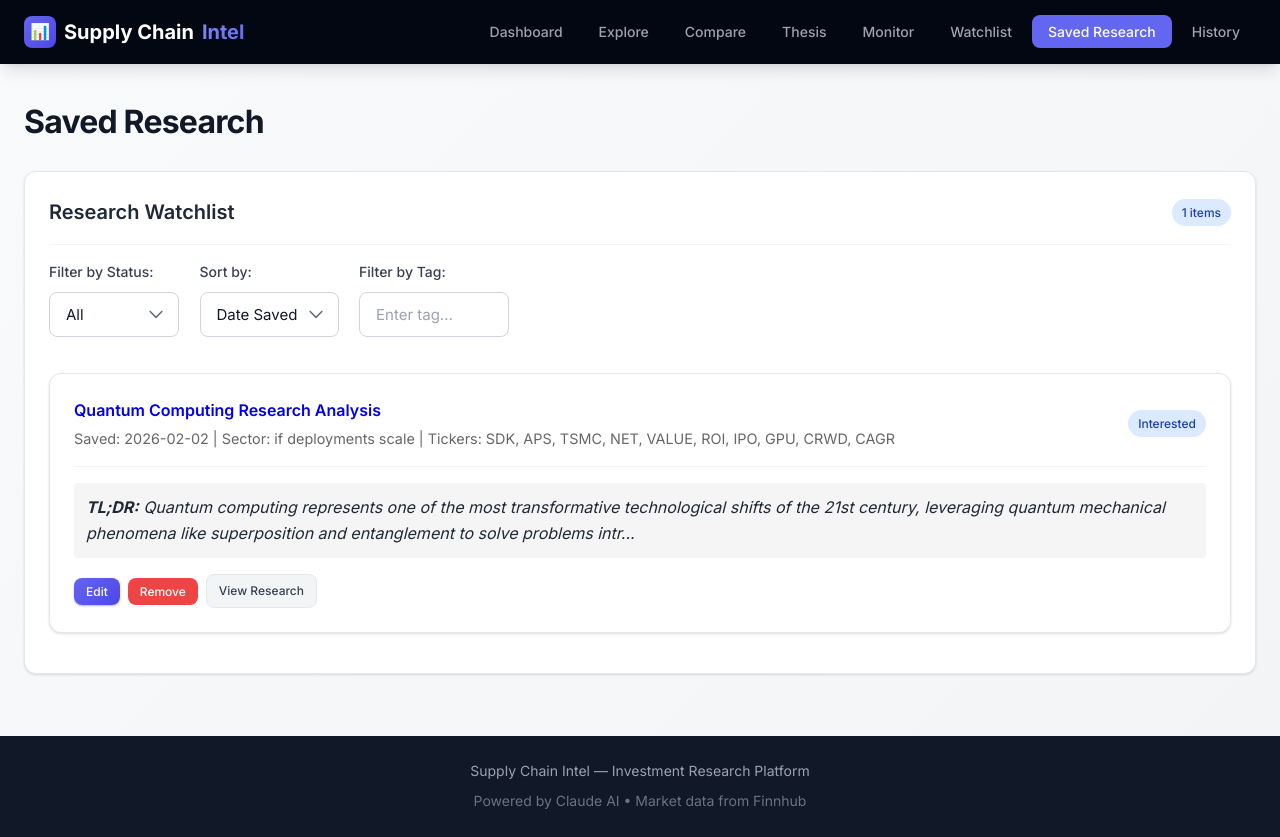
After one commit to guymacmini/supply-chain-intel, a Flask app: page /saved-research in a window 1280 px wide. The commit adds this page. Run offline with Flask 3, Linux system fonts and the light colour scheme.

Commit message:
feat(watchlist): implement saved research feature with full CRUD interface
- Add saved_research.html template with filtering, sorting, and editing
- Add 'Save to Watchlist' button to research document view
- Integrate with existing SavedResearchStore and SavedResearch model
- Support status tracking (interested/tracking/passed), ratings, notes, tags
- Auto-extract tickers, sector, and TLDR from research content
- Add navigation link and full API integration
- All CRUD operations tested and working on port 5001

```diff
--- a/data/watchlist.json
+++ b/data/watchlist.json
@@ -488,5 +488,5 @@
       "source_research": null
     }
   ],
-  "last_updated": "2026-02-02T14:15:22.674438"
+  "last_updated": "2026-02-02T19:12:04.313430"
 }
--- a/src/web/app.py
+++ b/src/web/app.py
@@ -12,7 +12,8 @@ sys.path.insert(0, str(Path(__file__).parent.parent.parent))
 
 from src.agents import ExploreAgent, HypothesisAgent, MonitorAgent
 from src.utils import WatchlistManager, MarkdownGenerator, ConfigLoader, PDFExporter, ResearchComparator
-from src.models import WatchlistEntity
+from src.utils.saved_research_store import SavedResearchStore
+from src.models import WatchlistEntity, SavedResearch, SavedResearchStatus
 
 app = Flask(__name__,
             template_folder=str(Path(__file__).parent / 'templates'),
@@ -24,6 +25,7 @@ watchlist_manager = WatchlistManager(data_dir=DATA_DIR)
 markdown_generator = MarkdownGenerator(output_dir=DATA_DIR)
 config_loader = ConfigLoader()
 research_comparator = ResearchComparator(data_dir=DATA_DIR)
+saved_research_store = SavedResearchStore(data_dir=DATA_DIR)
 
 
 @app.route('/')
@@ -447,6 +449,123 @@ def api_remove_from_watchlist(ticker):
 
 
 # ============================================================================
+# SAVED RESEARCH ROUTES
+# ============================================================================
+
+@app.route('/saved-research')
+def saved_research_page():
+    """Saved research management page."""
+    saved_items = saved_research_store.get_all()
+
+    # Sort by date (newest first) by default
+    saved_items.sort(key=lambda x: x.saved_date, reverse=True)
+
+    return render_template('saved_research.html', saved_items=saved_items)
+
+
+@app.route('/api/saved-research', methods=['GET'])
+def api_get_saved_research():
+    """Get all saved research items."""
+    saved_items = saved_research_store.get_all()
+    return jsonify([item.to_dict() for item in saved_items])
+
+
+@app.route('/api/saved-research', methods=['POST'])
+def api_save_research():
+    """Save a research document."""
+    data = request.get_json()
+    filename = data.get('filename', '')
+    title = data.get('title', '')
+    status = data.get('status', 'interested')
+    notes = data.get('notes', '')
+    rating = data.get('rating')
+    tags = data.get('tags', [])
+
+    if not filename:
+        return jsonify({'error': 'Filename is required'}), 400
+
+    try:
+        # Extract additional metadata from research file
+        research_path = DATA_DIR / 'research' / filename
+        if research_path.exists():
+            with open(research_path, 'r') as f:
+                content = f.read()
+
+            # Extract tickers, sector, and TLDR from content
+            import re
+
+            # Find tickers (simple pattern for now)
+            tickers = re.findall(r'\b[A-Z]{2,5}\b', content)
+            tickers = list(set(tickers))[:10]  # Limit to 10 unique tickers
+
+            # Try to find sector information
+            sector_patterns = [
+                r'sector[:\s]+([^\n,.]+)',
+                r'industry[:\s]+([^\n,.]+)',
+            ]
+            sector = None
+            for pattern in sector_patterns:
+                match = re.search(pattern, content, re.IGNORECASE)
+                if match:
+                    sector = match.group(1).strip()
+                    break
+
+            # Extract TLDR if available
+            tldr_match = re.search(r'## (?:TLDR|TL;DR|Executive Summary)[:\s]*\n(.*?)(?=\n##|\nz|$)',
+                                 content, re.DOTALL | re.IGNORECASE)
+            tldr = tldr_match.group(1).strip()[:200] + '...' if tldr_match else None
+
+        saved_item = SavedResearch(
+            filename=filename,
+            title=title or filename.replace('.md', '').replace('_', ' '),
+            status=SavedResearchStatus(status),
+            saved_date=datetime.now().strftime('%Y-%m-%d %H:%M:%S'),
+            notes=notes,
+            tags=tags if isinstance(tags, list) else [tags] if tags else [],
+            rating=int(rating) if rating and str(rating).isdigit() else None,
+            sector=sector,
+            tickers=tickers,
+            tldr=tldr
+        )
+
+        if saved_research_store.add(saved_item):
+            return jsonify({'success': True, 'message': f'Saved research: {title}'})
+        else:
+            return jsonify({'success': False, 'message': f'Research already saved'})
+
+    except Exception as e:
+        return jsonify({'error': str(e)}), 500
+
+
+@app.route('/api/saved-research/<filename>', methods=['PUT'])
+def api_update_saved_research(filename):
+    """Update saved research item."""
+    data = request.get_json()
+    updates = {
+        k: v for k, v in data.items()
+        if k in ['status', 'notes', 'rating', 'tags']
+    }
+
+    # Convert status string to enum if needed
+    if 'status' in updates:
+        updates['status'] = updates['status']
+
+    if saved_research_store.update(filename, updates):
+        return jsonify({'success': True, 'message': 'Updated successfully'})
+    else:
+        return jsonify({'success': False, 'message': 'Research item not found'})
+
+
+@app.route('/api/saved-research/<filename>', methods=['DELETE'])
+def api_remove_saved_research(filename):
+    """Remove saved research item."""
+    if saved_research_store.remove(filename):
+        return jsonify({'success': True, 'message': 'Removed from saved research'})
+    else:
+        return jsonify({'success': False, 'message': 'Research item not found'})
+
+
+# ============================================================================
 # HISTORY ROUTES
 # ============================================================================
 
--- a/src/web/templates/base.html
+++ b/src/web/templates/base.html
@@ -784,6 +784,7 @@
                 <li><a href="/thesis" {% if '/thesis' in request.path %}class="active"{% endif %}>Thesis</a></li>
                 <li><a href="/monitor" {% if '/monitor' in request.path or '/digest' in request.path %}class="active"{% endif %}>Monitor</a></li>
                 <li><a href="/watchlist" {% if '/watchlist' in request.path %}class="active"{% endif %}>Watchlist</a></li>
+                <li><a href="/saved-research" {% if '/saved-research' in request.path %}class="active"{% endif %}>Saved Research</a></li>
                 <li><a href="/history" {% if '/history' in request.path %}class="active"{% endif %}>History</a></li>
             </ul>
         </div>
--- /dev/null
+++ b/src/web/templates/saved_research.html
@@ -0,0 +1,407 @@
+{% extends "base.html" %}
+
+{% block title %}Saved Research - Supply Chain Intel{% endblock %}
+
+{% block content %}
+<h1>Saved Research</h1>
+
+<div class="card">
+    <div class="card-header">
+        <h2>Research Watchlist</h2>
+        <span class="badge badge-info">{{ saved_items|length }} items</span>
+    </div>
+
+    <div style="margin-bottom: 1rem;">
+        <div class="form-group" style="display: inline-block; margin-right: 1rem;">
+            <label for="status-filter">Filter by Status:</label>
+            <select id="status-filter" onchange="filterResearch()">
+                <option value="">All</option>
+                <option value="interested">Interested</option>
+                <option value="tracking">Tracking</option>
+                <option value="passed">Passed</option>
+            </select>
+        </div>
+
+        <div class="form-group" style="display: inline-block; margin-right: 1rem;">
+            <label for="sort-by">Sort by:</label>
+            <select id="sort-by" onchange="sortResearch()">
+                <option value="saved_date">Date Saved</option>
+                <option value="rating">Rating</option>
+                <option value="title">Title</option>
+                <option value="sector">Sector</option>
+            </select>
+        </div>
+
+        <div class="form-group" style="display: inline-block;">
+            <label for="tag-filter">Filter by Tag:</label>
+            <input type="text" id="tag-filter" placeholder="Enter tag..." onkeyup="filterByTag()" style="width: 150px;">
+        </div>
+    </div>
+
+    {% if saved_items %}
+    <div id="research-list">
+        {% for item in saved_items %}
+        <div class="research-item card" style="margin-bottom: 1rem;"
+             data-status="{{ item.status.value }}"
+             data-sector="{{ item.sector or '' }}"
+             data-rating="{{ item.rating or 0 }}"
+             data-date="{{ item.saved_date }}"
+             data-title="{{ item.title }}"
+             data-tags="{{ item.tags|join(',') }}">
+
+            <div class="card-header" style="display: flex; justify-content: between; align-items: center;">
+                <div>
+                    <h3 style="margin: 0;">
+                        <a href="/research/{{ item.filename }}" style="text-decoration: none;">
+                            {{ item.title }}
+                        </a>
+                    </h3>
+                    <div style="font-size: 0.9em; color: #666; margin-top: 0.25rem;">
+                        <span>Saved: {{ item.saved_date.split(' ')[0] }}</span>
+                        {% if item.sector %}
+                            | <span>Sector: {{ item.sector }}</span>
+                        {% endif %}
+                        {% if item.tickers %}
+                            | <span>Tickers: {{ item.tickers|join(', ') }}</span>
+                        {% endif %}
+                    </div>
+                </div>
+                <div>
+                    <span class="badge
+                        {% if item.status.value == 'interested' %}badge-info
+                        {% elif item.status.value == 'tracking' %}badge-success
+                        {% elif item.status.value == 'passed' %}badge-warning
+                        {% endif %}">
+                        {{ item.status.value.title() }}
+                    </span>
+                    {% if item.rating %}
+                        <span class="badge badge-secondary" style="margin-left: 0.5rem;">
+                            {{ '★' * item.rating }}{{ '☆' * (5 - item.rating) }}
+                        </span>
+                    {% endif %}
+                </div>
+            </div>
+
+            <div class="card-body">
+                {% if item.tldr %}
+                <div class="tldr" style="background: #f5f5f5; padding: 0.75rem; margin-bottom: 0.75rem; border-radius: 4px;">
+                    <strong>TL;DR:</strong> {{ item.tldr }}
+                </div>
+                {% endif %}
+
+                {% if item.notes %}
+                <div class="notes">
+                    <strong>Notes:</strong> {{ item.notes }}
+                </div>
+                {% endif %}
+
+                {% if item.tags %}
+                <div class="tags" style="margin-top: 0.5rem;">
+                    {% for tag in item.tags %}
+                    <span class="badge badge-outline" style="margin-right: 0.25rem;">{{ tag }}</span>
+                    {% endfor %}
+                </div>
+                {% endif %}
+
+                <div class="actions" style="margin-top: 1rem; display: flex; gap: 0.5rem; align-items: center;">
+                    <button class="btn btn-sm btn-primary" onclick="editResearch('{{ item.filename }}')">Edit</button>
+                    <button class="btn btn-sm btn-danger" onclick="removeResearch('{{ item.filename }}')">Remove</button>
+                    <a href="/research/{{ item.filename }}" class="btn btn-sm btn-secondary">View Research</a>
+                </div>
+            </div>
+        </div>
+        {% endfor %}
+    </div>
+    {% else %}
+    <div class="empty-state">
+        <div class="empty-state-icon">📚</div>
+        <p>No saved research yet. Save interesting research reports from your exploration results!</p>
+        <a href="/explore" class="btn btn-primary">Explore Research</a>
+    </div>
+    {% endif %}
+</div>
+
+<!-- Edit Modal -->
+<div id="edit-modal" class="modal" style="display: none;">
+    <div class="modal-content">
+        <div class="modal-header">
+            <h3>Edit Saved Research</h3>
+            <button class="btn btn-sm btn-secondary" onclick="closeEditModal()">×</button>
+        </div>
+        <form id="edit-form">
+            <input type="hidden" id="edit-filename">
+
+            <div class="form-group">
+                <label for="edit-status">Status</label>
+                <select id="edit-status" required>
+                    <option value="interested">Interested</option>
+                    <option value="tracking">Tracking</option>
+                    <option value="passed">Passed</option>
+                </select>
+            </div>
+
+            <div class="form-group">
+                <label for="edit-rating">Rating (1-5 stars)</label>
+                <select id="edit-rating">
+                    <option value="">No rating</option>
+                    <option value="1">1 star</option>
+                    <option value="2">2 stars</option>
+                    <option value="3">3 stars</option>
+                    <option value="4">4 stars</option>
+                    <option value="5">5 stars</option>
+                </select>
+            </div>
+
+            <div class="form-group">
+                <label for="edit-tags">Tags (comma-separated)</label>
+                <input type="text" id="edit-tags" placeholder="e.g., AI, semiconductors, high-growth">
+            </div>
+
+            <div class="form-group">
+                <label for="edit-notes">Notes</label>
+                <textarea id="edit-notes" rows="4" placeholder="Add your thoughts, analysis, or reminders..."></textarea>
+            </div>
+
+            <div style="display: flex; gap: 0.5rem;">
+                <button type="submit" class="btn btn-primary">Save Changes</button>
+                <button type="button" class="btn btn-secondary" onclick="closeEditModal()">Cancel</button>
+            </div>
+        </form>
+        <div id="edit-status-msg" style="margin-top: 1rem; display: none;"></div>
+    </div>
+</div>
+
+{% endblock %}
+
+{% block scripts %}
+<script>
+// Filter and sort functionality
+function filterResearch() {
+    const statusFilter = document.getElementById('status-filter').value;
+    const items = document.querySelectorAll('.research-item');
+
+    items.forEach(item => {
+        const itemStatus = item.getAttribute('data-status');
+        const shouldShow = !statusFilter || itemStatus === statusFilter;
+        item.style.display = shouldShow ? 'block' : 'none';
+    });
+}
+
+function sortResearch() {
+    const sortBy = document.getElementById('sort-by').value;
+    const container = document.getElementById('research-list');
+    const items = Array.from(document.querySelectorAll('.research-item'));
+
+    items.sort((a, b) => {
+        let aVal = a.getAttribute(`data-${sortBy}`);
+        let bVal = b.getAttribute(`data-${sortBy}`);
+
+        // Handle numeric values
+        if (sortBy === 'rating') {
+            aVal = parseInt(aVal) || 0;
+            bVal = parseInt(bVal) || 0;
+            return bVal - aVal; // Higher rating first
+        }
+
+        // Handle date values
+        if (sortBy === 'saved_date') {
+            aVal = new Date(aVal);
+            bVal = new Date(bVal);
+            return bVal - aVal; // Newer first
+        }
+
+        // Handle string values
+        return (aVal || '').localeCompare(bVal || '');
+    });
+
+    items.forEach(item => container.appendChild(item));
+}
+
+function filterByTag() {
+    const tagFilter = document.getElementById('tag-filter').value.toLowerCase();
+    const items = document.querySelectorAll('.research-item');
+
+    items.forEach(item => {
+        const itemTags = item.getAttribute('data-tags').toLowerCase();
+        const shouldShow = !tagFilter || itemTags.includes(tagFilter);
+        item.style.display = shouldShow ? 'block' : 'none';
+    });
+}
+
+// Edit functionality
+let currentEditFilename = '';
+
+function editResearch(filename) {
+    currentEditFilename = filename;
+
+    // Get current data from the DOM
+    const item = document.querySelector(`[data-title]`);
+    const statusBadge = item.querySelector('.badge');
+    const notes = item.querySelector('.notes');
+    const tags = item.querySelectorAll('.badge-outline');
+    const ratingBadge = item.querySelector('.badge-secondary');
+
+    // Populate form
+    document.getElementById('edit-filename').value = filename;
+
+    // Set status from badge class
+    if (statusBadge.classList.contains('badge-info')) {
+        document.getElementById('edit-status').value = 'interested';
+    } else if (statusBadge.classList.contains('badge-success')) {
+        document.getElementById('edit-status').value = 'tracking';
+    } else if (statusBadge.classList.contains('badge-warning')) {
+        document.getElementById('edit-status').value = 'passed';
+    }
+
+    // Set rating
+    if (ratingBadge) {
+        const stars = ratingBadge.textContent.match(/★/g);
+        document.getElementById('edit-rating').value = stars ? stars.length : '';
+    }
+
+    // Set tags
+    const tagValues = Array.from(tags).map(tag => tag.textContent);
+    document.getElementById('edit-tags').value = tagValues.join(', ');
+
+    // Set notes
+    if (notes) {
+        const notesText = notes.textContent.replace('Notes: ', '');
+        document.getElementById('edit-notes').value = notesText;
+    }
+
+    // Show modal
+    document.getElementById('edit-modal').style.display = 'block';
+}
+
+function closeEditModal() {
+    document.getElementById('edit-modal').style.display = 'none';
+    document.getElementById('edit-form').reset();
+    document.getElementById('edit-status-msg').style.display = 'none';
+}
+
+document.getElementById('edit-form').addEventListener('submit', async function(e) {
+    e.preventDefault();
+
+    const filename = document.getElementById('edit-filename').value;
+    const tags = document.getElementById('edit-tags').value;
+    const rating = document.getElementById('edit-rating').value;
+
+    const updates = {
+        status: document.getElementById('edit-status').value,
+        notes: document.getElementById('edit-notes').value,
+        tags: tags ? tags.split(',').map(t => t.trim()) : [],
+        rating: rating ? parseInt(rating) : null
+    };
+
+    try {
+        const response = await fetch(`/api/saved-research/${filename}`, {
+            method: 'PUT',
+            headers: {'Content-Type': 'application/json'},
+            body: JSON.stringify(updates)
+        });
+
+        const data = await response.json();
+        const statusMsg = document.getElementById('edit-status-msg');
+        statusMsg.style.display = 'block';
+
+        if (data.success) {
+            statusMsg.innerHTML = '<div class="alert alert-success">' + data.message + '</div>';
+            setTimeout(() => {
+                closeEditModal();
+                location.reload();
+            }, 1000);
+        } else {
+            statusMsg.innerHTML = '<div class="alert alert-error">' + data.message + '</div>';
+        }
+    } catch (error) {
+        const statusMsg = document.getElementById('edit-status-msg');
+        statusMsg.style.display = 'block';
+        statusMsg.innerHTML = '<div class="alert alert-error">Error: ' + error.message + '</div>';
+    }
+});
+
+async function removeResearch(filename) {
+    if (!confirm('Remove this research from your saved list?')) return;
+
+    try {
+        const response = await fetch(`/api/saved-research/${filename}`, {
+            method: 'DELETE'
+        });
+
+        const data = await response.json();
+
+        if (data.success) {
+            location.reload();
+        } else {
+            alert('Error: ' + data.message);
+        }
+    } catch (error) {
+        alert('Error: ' + error.message);
+    }
+}
+
+// Close modal when clicking outside
+window.onclick = function(event) {
+    const modal = document.getElementById('edit-modal');
+    if (event.target === modal) {
+        closeEditModal();
+    }
+}
+</script>
+
+<style>
+/* Modal styles */
+.modal {
+    position: fixed;
+    z-index: 1000;
+    left: 0;
+    top: 0;
+    width: 100%;
+    height: 100%;
+    background-color: rgba(0,0,0,0.5);
+}
+
+.modal-content {
+    background-color: white;
+    margin: 5% auto;
+    padding: 0;
+    border-radius: 8px;
+    width: 90%;
+    max-width: 500px;
+    box-shadow: 0 4px 6px rgba(0, 0, 0, 0.1);
+}
+
+.modal-header {
+    display: flex;
+    justify-content: space-between;
+    align-items: center;
+    padding: 1rem;
+    border-bottom: 1px solid #eee;
+}
+
+.modal-header h3 {
+    margin: 0;
+}
+
+.modal form {
+    padding: 1rem;
+}
+
+/* Badge styling */
+.badge-outline {
+    background: transparent;
+    border: 1px solid #007bff;
+    color: #007bff;
+}
+
+/* Research item styling */
+.research-item:hover {
+    box-shadow: 0 2px 8px rgba(0,0,0,0.1);
+    transition: box-shadow 0.2s;
+}
+
+.tldr {
+    font-style: italic;
+}
+</style>
+{% endblock %}
```
Also changed, not shown: data/saved_research.json (added, +26 -0 lines), src/web/templates/document.html (+79 -3 lines).
